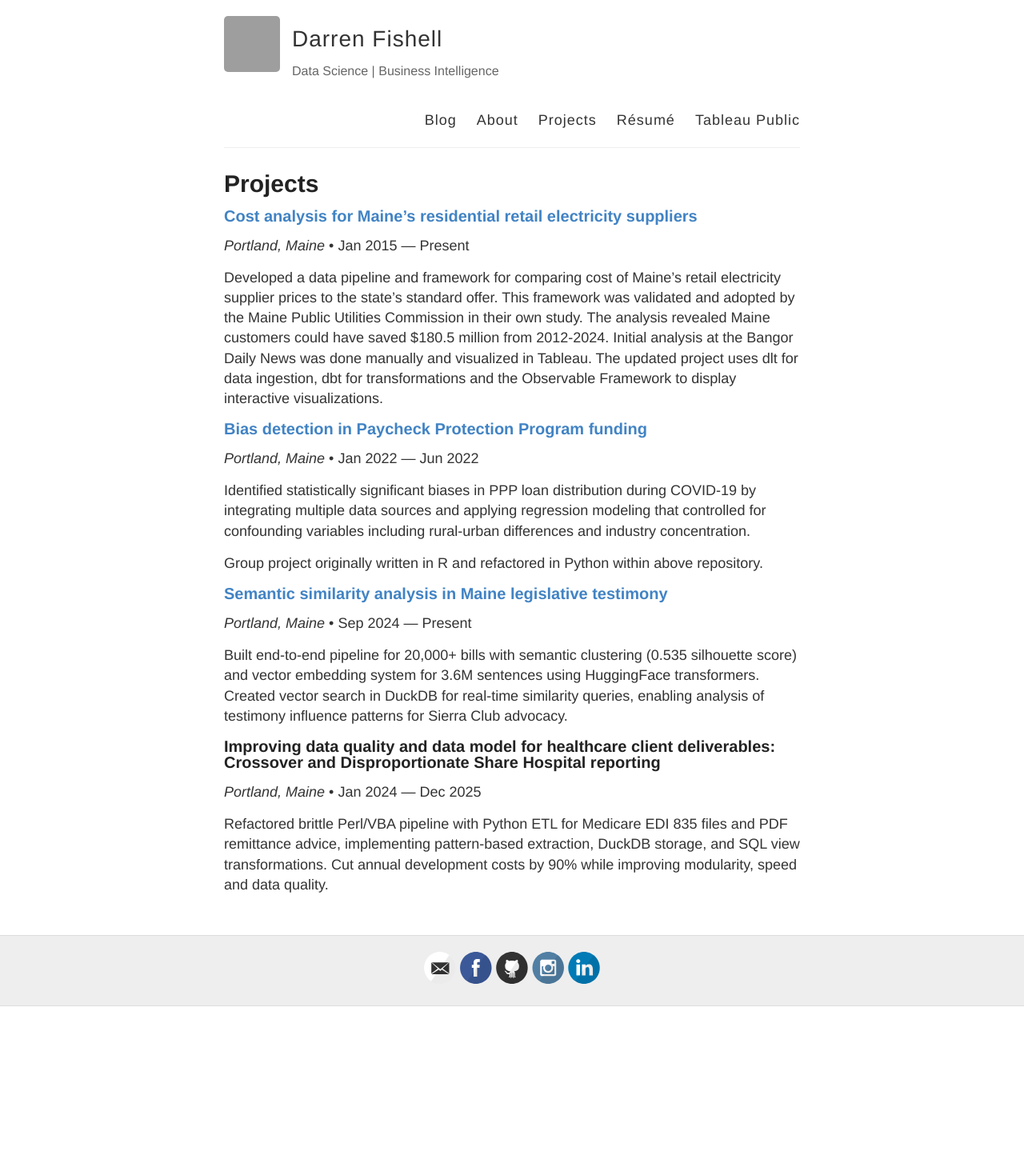
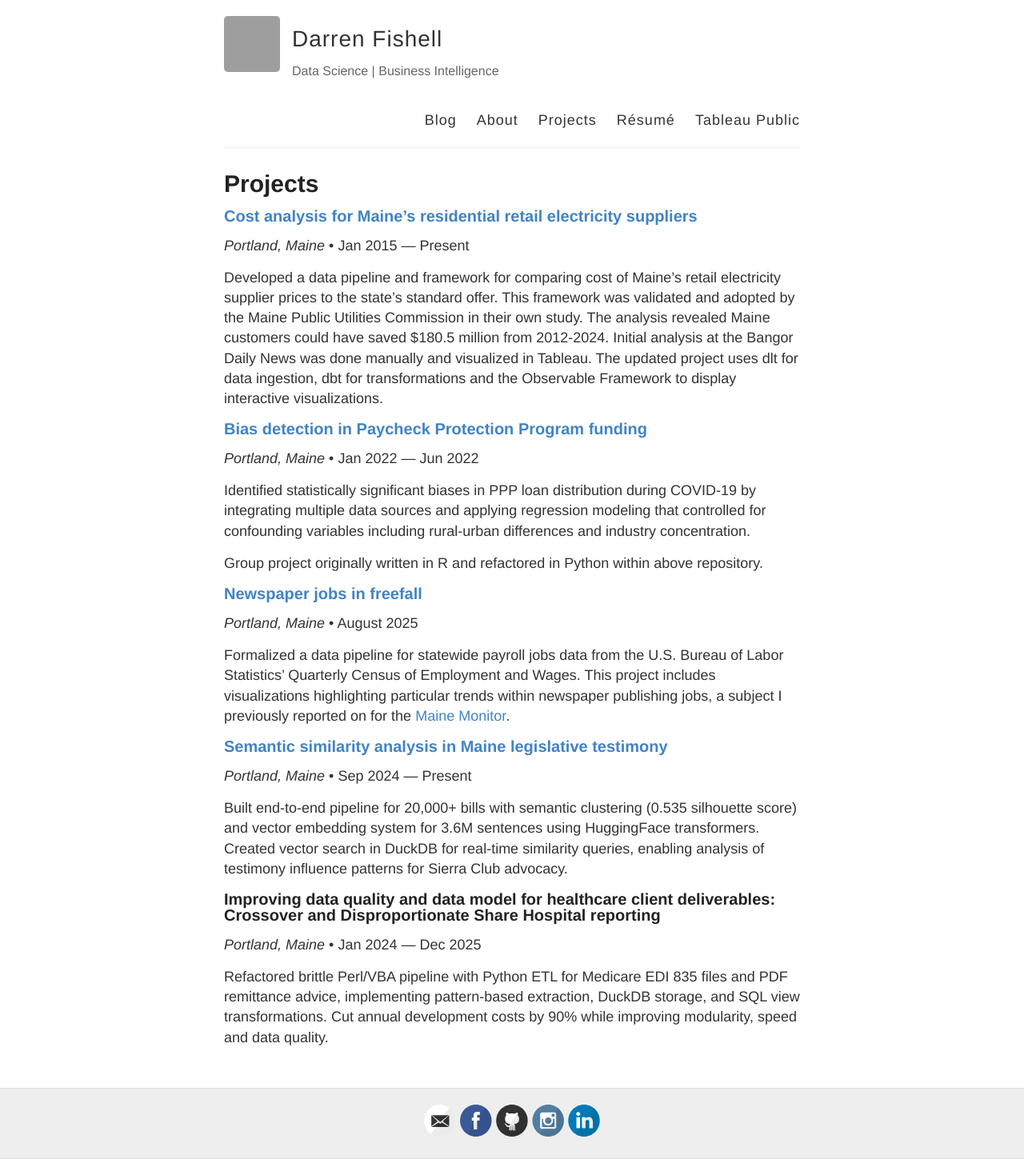
Before and after one commit to darrenfishell/darrenfishell.github.io, a Jekyll site: the page built from projects.md, in a window 1280 px wide. Shown: the whole page at 80% size. Built offline with Jekyll 4.4.1, drawn with Linux system fonts in a browser that asks for light colours; before the commit the page ends 1258 px from its top, so only the background shows below that; grey boxes are pictures that could not be loaded.

Commit message:
Add project for newspaper jobs

```diff
--- a/_includes/projects.md
+++ b/_includes/projects.md
@@ -10,6 +10,11 @@ Identified statistically significant biases in PPP loan distribution during COVI
 
 Group project originally written in R and refactored in Python within above repository.
 
+### [Newspaper jobs in freefall](https://github.com/darrenfishell/newspaper-jobs)
+*Portland, Maine* • August 2025
+
+Formalized a data pipeline for statewide payroll jobs data from the U.S. Bureau of Labor Statistics' Quarterly Census of Employment and Wages. This project includes visualizations highlighting particular trends within newspaper publishing jobs, a subject I previously reported on for the [Maine Monitor](https://themainemonitor.org/the-growing-crisis-in-the-maine-newspaper-industry/).
+
 ### [Semantic similarity analysis in Maine legislative testimony](https://github.com/darrenfishell/maine-legislative-interpreter)
 *Portland, Maine* • Sep 2024 — Present
 
```
